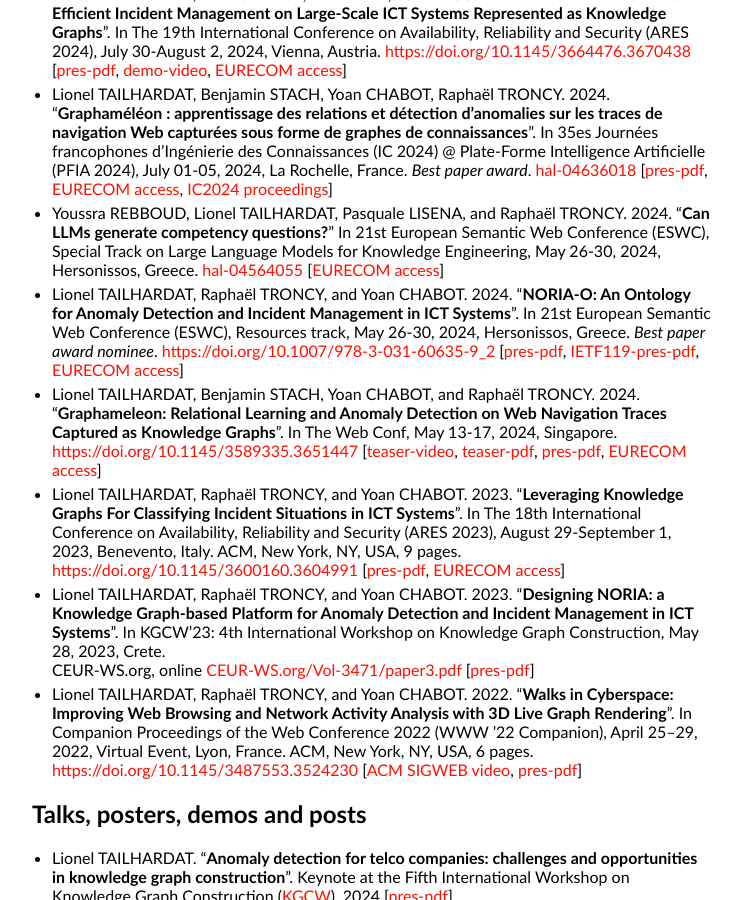
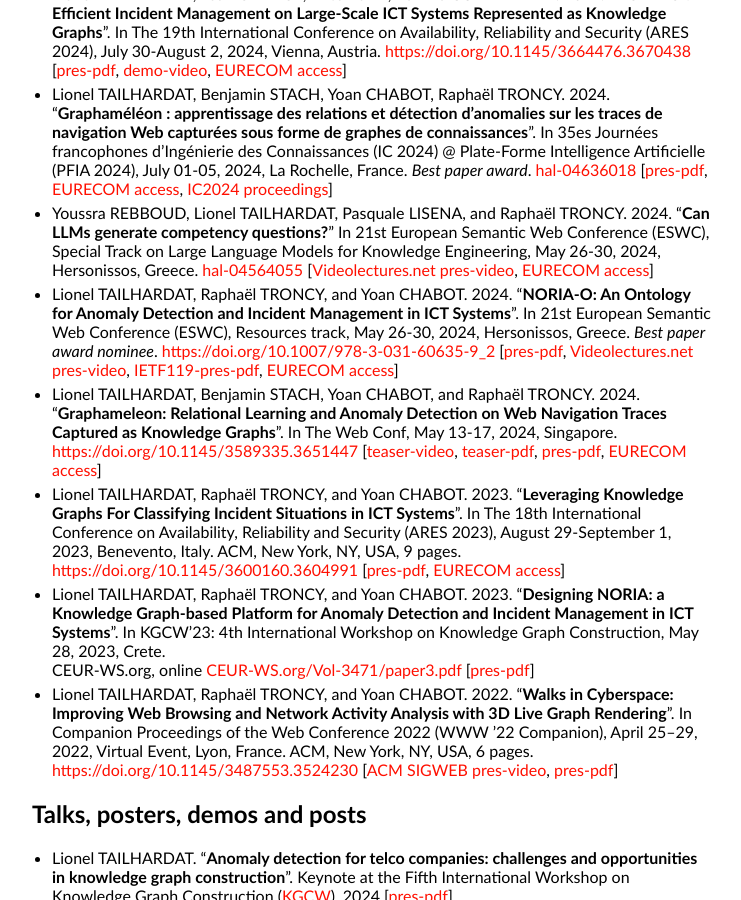
Before and after one commit to GenEars/GenEars.github.io, a Jekyll site: the page built from publications.md, in a window 1280 px wide and 900 px high, scrolled down 210 px. Shown: the whole window, without its empty margins (258-999 px from the left). Built offline with Jekyll 4.4.1, drawn with Linux system fonts in a browser that asks for light colours.

Commit message:
Added Videolectures.net links.
Signed-off-by: lionel.tailhardat <lionel.tailhardat@orange.com>

```diff
--- a/publications.md
+++ b/publications.md
@@ -17,12 +17,12 @@ title: Publications - Lionel TAILHARDAT
 * Youssra REBBOUD, Lionel TAILHARDAT, Pasquale LISENA, and Raphaël TRONCY. 2024.
   "**Can LLMs generate competency questions?**"
   In 21st European Semantic Web Conference (ESWC), Special Track on Large Language Models for Knowledge Engineering, May 26-30, 2024, Hersonissos, Greece.
-  [hal-04564055](https://hal.science/hal-04564055) [[EURECOM access](https://www.eurecom.fr/publication/7699)]
+  [hal-04564055](https://hal.science/hal-04564055) [[Videolectures.net pres-video](https://videolectures.net/eswc2024_lisena_competency_questions/), [EURECOM access](https://www.eurecom.fr/publication/7699)]
 * Lionel TAILHARDAT, Raphaël TRONCY, and Yoan CHABOT. 2024.
   "**NORIA-O: An Ontology for Anomaly Detection and Incident Management in ICT Systems**".
   In 21st European Semantic Web Conference (ESWC), Resources track, May 26-30, 2024, Hersonissos, Greece.
   *Best paper award nominee*.
-  [https://doi.org/10.1007/978-3-031-60635-9_2](https://doi.org/10.1007/978-3-031-60635-9_2) [[pres-pdf](pubs/ESWC-2024-noria-o-pres.pdf), [IETF119-pres-pdf](pubs/IETF-2024-noria-o.pdf), [EURECOM access](https://www.eurecom.fr/fr/publication/7659)]
+  [https://doi.org/10.1007/978-3-031-60635-9_2](https://doi.org/10.1007/978-3-031-60635-9_2) [[pres-pdf](pubs/ESWC-2024-noria-o-pres.pdf), [Videolectures.net pres-video](https://videolectures.net/eswc2024_tailhadat_anomaly_detection/), [IETF119-pres-pdf](pubs/IETF-2024-noria-o.pdf), [EURECOM access](https://www.eurecom.fr/fr/publication/7659)]
 * Lionel TAILHARDAT, Benjamin STACH, Yoan CHABOT, and Raphaël TRONCY. 2024.
   "**Graphameleon: Relational Learning and Anomaly Detection on Web Navigation Traces Captured as Knowledge Graphs**".
   In The Web Conf, May 13-17, 2024, Singapore.
@@ -41,7 +41,7 @@ title: Publications - Lionel TAILHARDAT
   "**Walks in Cyberspace: Improving Web Browsing and Network Activity Analysis with 3D Live Graph Rendering**".
   In Companion Proceedings of the Web Conference 2022 (WWW ’22 Companion), April 25–29, 2022, Virtual Event, Lyon, France.
   ACM, New York, NY, USA, 6 pages.
-  [https://doi.org/10.1145/3487553.3524230](https://doi.org/10.1145/3487553.3524230) [[ACM SIGWEB video](https://www.youtube.com/watch?v=X9DxQZellTQ&t=2564s), [pres-pdf](pubs/TWC-2022-dynagraph-pres.pdf)]
+  [https://doi.org/10.1145/3487553.3524230](https://doi.org/10.1145/3487553.3524230) [[ACM SIGWEB pres-video](https://www.youtube.com/watch?v=X9DxQZellTQ&t=2564s), [pres-pdf](pubs/TWC-2022-dynagraph-pres.pdf)]
 
 ## Talks, posters, demos and posts
 
```
